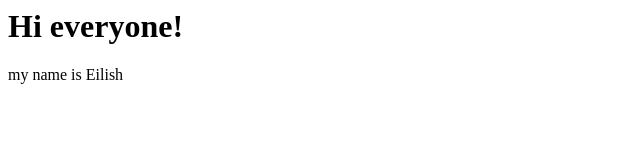
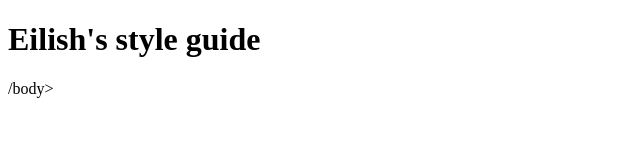
Before and after one commit to Ejukes/Eilish-web-Design-2022-assessment-1, a plain HTML site: page index.html in a window 1280 px wide. Shown: the whole page, without its empty margins (0-640 px from the left). Drawn offline with Linux system fonts and the light colour scheme.

Commit message:
added Html structure

```diff
--- a/index.html
+++ b/index.html
@@ -1,3 +1,15 @@
-<h1>Hi everyone!</h1>
+<!DOCTYPE html>
+<html lang="en">
+<head>
+    <meta charset="UTF-8">
+    <meta http-equiv="X-UA-Compatible" content="IE=edge">
+    <meta name="viewport" content="width=device-width, initial-scale=1.0">
+    <title>Eilish's style guide</title>
+</head>
+<body>
 
-<p>my name is Eilish</p>
+    <h1>Eilish's style guide</h1>
+
+
+/body>
+</html>
```
